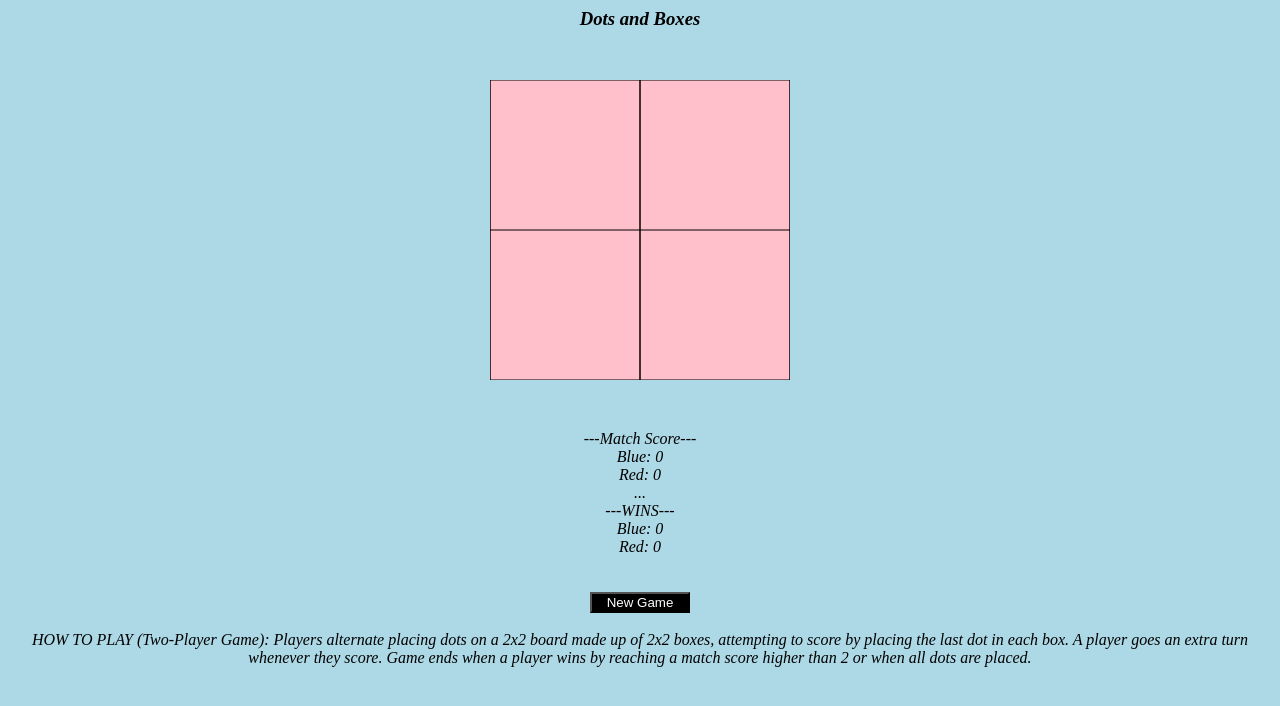
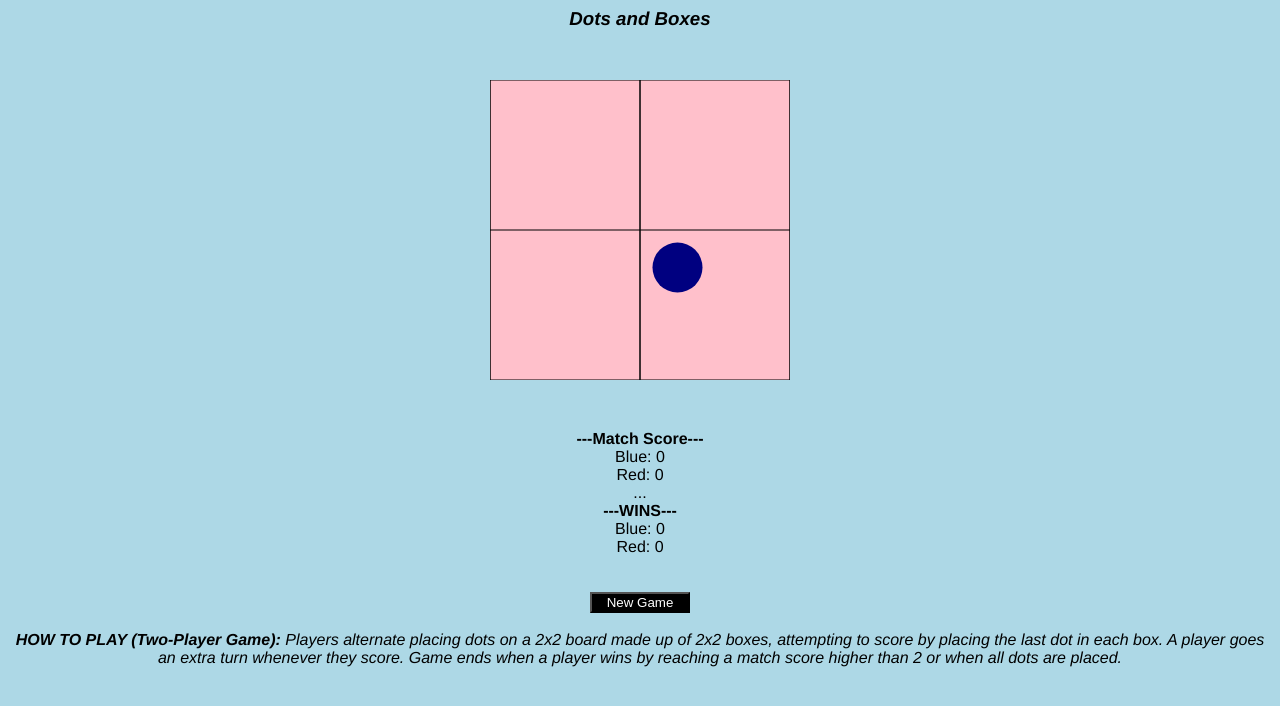
Before and after one commit to samofgil/EECS-368-dots-boxes, a plain HTML site: page index.html in a window 1280 px wide. Both pictures are taken after a click on the element 640 px from the left and 230 px from the top of the page. Drawn offline with Linux system fonts and the light colour scheme.

Commit message:
Final Commit
-fixed dot placement to properly fit new, smaller grid
-updated css design (font & colors)
-added a winTick variable to correct an oversight which let players get a win point any time they clicked on an open spot after winning a match before starting a new game

```diff
--- a/checkwin.js
+++ b/checkwin.js
@@ -5,15 +5,17 @@
 **/
 function checkWin()
 {
-  if (score[1]>2)
+  if (score[1]>2 && winTick==0)
   {
     alert("Red Team wins! Click 'New Game' if you want to play again. ");
     updateWin("red");
+    winTick=1;
   }
-  else if (score[0]>2)
+  else if (score[0]>2 && winTick==0)
   {
     alert("Blue Team wins! Click 'New Game' if you want to play again. " );
     updateWin("blue");
+    winTick=1;
   }
   else if (score[0]>1 && score[0]==score[1])
   {
--- a/game.js
+++ b/game.js
@@ -46,14 +46,14 @@ function drawDots (x,y,color)
 
 //Referenced from Gomoku project
 board.addEventListener('click', (a) => {
-    let xDist=Math.floor((a.offsetX)/30)*30+15;
-    let yDist=Math.floor((a.offsetY)/30)*30+15;
+    let xDist=Math.floor((a.offsetX)/75)*75+37.5;
+    let yDist=Math.floor((a.offsetY)/75)*75+37.5;
 
-    if(field[(xDist-15)/30][(yDist-15)/30]==0 )//0
+    if(field[(xDist-37.5)/75][(yDist-37.5)/75]==0 )//0
     {
         drawDots(xDist,yDist,teamcolor[(turn+scoreMod)%2]);
-        field[(xDist-15)/30][(yDist-15)/30]=teamcolor[turn%2];
-        checkScore(teamcolor[(turn+scoreMod)%2], (xDist-15)/30, (yDist-15)/30);
+        field[(xDist-37.5)/75][(yDist-37.5)/75]=teamcolor[turn%2];
+        checkScore(teamcolor[(turn+scoreMod)%2], (xDist-37.5)/75, (yDist-37.5)/75);
         checkWin();
         turn++;
         console.log("Turn " + turn + " of 100 (" + teamcolor[((turn+scoreMod)-1)%2] + ")");
--- a/index.html
+++ b/index.html
@@ -7,16 +7,15 @@
         <h3 class="title">Dots and Boxes</h3>
         <canvas id="board"width="300" height="300"></canvas>
         <div id="scoreBoard">
-          ---Match Score---</br>
-                   Blue: <scan id='score1'>0</scan> </br>
-                   Red: <scan id='score2'>0</scan> </br>
+          <b>---Match Score---</b></br>
+                   Blue: <scan id='score1'>0</scan></br>
+                   Red: <scan id='score2'>0</scan></br>
           ...</br>
-        	---WINS---</br>
-			             Blue: <scan id='win1'>0</scan> </br>
-			             Red: <scan id='win2'>0</scan>
-        </div>
+        	<b>---WINS---</b></br>
+			             Blue: <scan id='win1'>0</scan></br>
+			             Red: <scan id='win2'>0</scan></div>
         </br></br><button id="button">New Game</button></br>
-        HOW TO PLAY (Two-Player Game): Players alternate placing dots on a 2x2 board made up of 2x2 boxes, attempting to score by placing the last dot in each box. A player goes an extra turn whenever they score. Game ends when a player wins by reaching a match score higher than 2 or when all dots are placed.
+        <b>HOW TO PLAY (Two-Player Game):</b> Players alternate placing dots on a 2x2 board made up of 2x2 boxes, attempting to score by placing the last dot in each box. A player goes an extra turn whenever they score. Game ends when a player wins by reaching a match score higher than 2 or when all dots are placed.
     </body>
         <script src="scoreboard.js"></script>
         <script src="game.js"></script>
--- a/newgame.js
+++ b/newgame.js
@@ -16,6 +16,7 @@ function newgame()
     drawline();
     cleanScore();
     turn=0;
+    winTick=0;
     console.log("New Game");
 }
 
--- a/scoreboard.js
+++ b/scoreboard.js
@@ -1,5 +1,6 @@
 let score = [0, 0];
 let scoreWin = [0, 0];
+let winTick = 0;
 
 //Referenced from Gomoku project
 function updateScore(color)
--- a/style.css
+++ b/style.css
@@ -1,6 +1,11 @@
 .title
 {
     text-align: center;
+}
+
+div
+{
+  font-style: normal;
 }
 
 body
@@ -8,6 +13,7 @@ body
     background-color: lightblue;
     text-align: center;
     font-style: italic;
+    font-family: Helvetica;
 }
 
 #board
```
